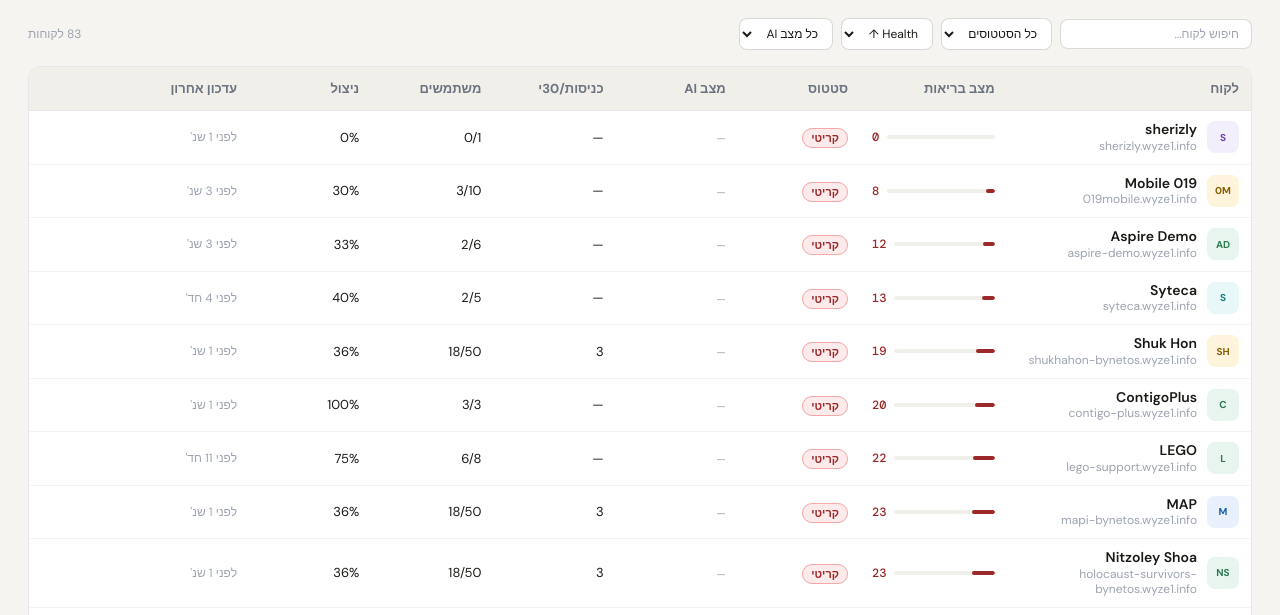
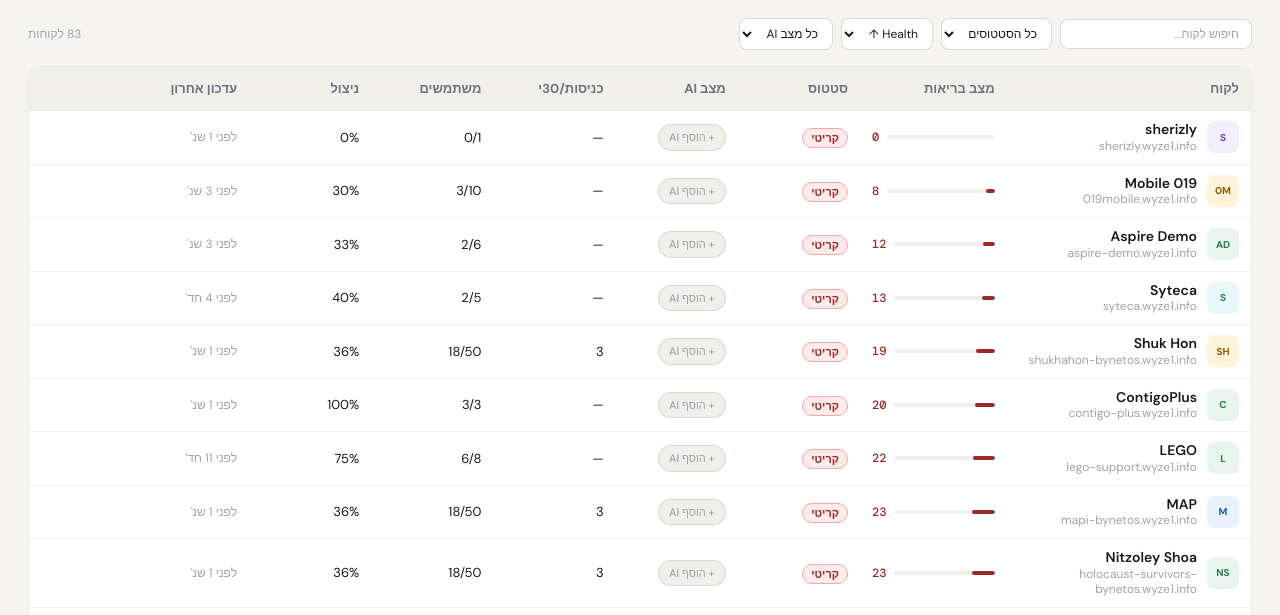
Before and after one commit to rondalal90-sketch/succentra, a plain HTML site: page index.html in a window 1280 px wide. Shown: the part 167-782 px from the top of the page. Drawn offline with nearby package versions, Linux system fonts and the light colour scheme.

Commit message:
Add files via upload

```diff
--- a/app.js
+++ b/app.js
@@ -169,7 +169,7 @@
     var score=effectiveScore(r);
     var status=liveStatus(score);
     var bc=status==='healthy'?'#2d7a4f':status==='warning'?'#8a5c00':'#9b2929';
-    var aiBadge=r.ai_enabled?'<span class="text-[11px] font-semibold px-2 py-0.5 rounded-full bg-[#e8f5ee] text-[#2d7a4f] border border-[#a8d9bb]">פעיל</span>':'<span class="text-[11px] text-gray-400">—</span>';
+    var aiBadge=r.ai_enabled?'<button onclick="event.stopPropagation();toggleAIRow(\''+r.id+'\')" class="text-[11px] font-semibold px-2.5 py-1 rounded-full bg-[#e8f5ee] text-[#2d7a4f] border border-[#a8d9bb] hover:bg-[#d4ecde] transition-colors cursor-pointer">✓ פעיל</button>':'<button onclick="event.stopPropagation();toggleAIRow(\''+r.id+'\')" class="text-[11px] font-medium px-2.5 py-1 rounded-full bg-[#f0efe9] text-gray-400 border border-black/10 hover:bg-[#e8f0fb] hover:text-[#1a5fa8] hover:border-[#a8c4f0] transition-colors cursor-pointer">+ הוסף AI</button>';
     return '<tr class="border-b border-black/5 hover:bg-[#f5f4f0] cursor-pointer transition-colors" onclick="openModal(\''+r.id+'\')">'+
       '<td class="px-3 py-2.5" style="width:20%"><div class="flex items-center gap-2.5"><div class="w-8 h-8 rounded-lg flex-shrink-0 flex items-center justify-center text-[10px] font-bold" style="background:'+abg+';color:'+afg+'">'+ini(r.name)+'</div><div><div class="font-semibold text-[14px] text-[#1a1916] leading-tight">'+r.name+'</div><div class="text-[12px] text-gray-400 leading-tight">'+r.domain+'</div></div></div></td>'+
       '<td class="px-3 py-2.5" style="width:12%"><div class="flex items-center gap-2"><div class="flex-1 h-1 bg-[#f0efe9] rounded-full overflow-hidden"><div class="h-full rounded-full" style="width:'+score+'%;background:'+bc+'"></div></div><span class="mono text-xs font-medium" style="color:'+bc+'">'+score+'</span></div></td>'+
@@ -205,6 +205,24 @@
 }
 
 // ── 13. AI TOGGLE ─────────────────────────────────────────────────────────────
+function toggleAIRow(id){
+  var r=DATA.find(function(x){return x.id===id;});if(!r)return;
+  var newVal=!(r.ai_enabled===true);
+  r.ai_enabled=newVal;
+  var crm=getCRM(id);crm.ai_enabled=newVal;saveCRM(id,crm);
+  // If this customer's modal is open, keep the modal buttons in sync
+  if(currentId===id){
+    var yesBtn=document.getElementById('ai-yes');
+    var noBtn=document.getElementById('ai-no');
+    if(yesBtn)yesBtn.className='ai-btn flex-1 py-1.5 text-xs font-semibold border rounded-lg text-center '+(newVal?'bg-[#e8f5ee] text-[#2d7a4f] border-[#a8d9bb]':'bg-[#f0efe9] text-gray-500 border-black/15');
+    if(noBtn)noBtn.className='ai-btn flex-1 py-1.5 text-xs font-semibold border rounded-lg text-center '+(!newVal?'bg-[#fdeaea] text-[#9b2929] border-[#f5a8a8]':'bg-[#f0efe9] text-gray-500 border-black/15');
+    refreshOutreach(r);
+  }
+  render();
+  updateMetrics();
+  showToast(newVal?'AI הופעל ללקוח ✓':'AI בוטל ללקוח');
+}
+
 function setAI(val){
   if(!currentId)return;
   var crm=getCRM(currentId);crm.ai_enabled=val;saveCRM(currentId,crm);
--- a/index.html
+++ b/index.html
@@ -130,9 +130,9 @@
       </select>
       <span id="rc" class="mr-auto text-xs text-gray-400"></span>
     </div>
-    <div class="bg-white border border-black/8 rounded-xl overflow-hidden">
+    <div class="bg-white border border-black/8 rounded-xl">
       <table class="w-full border-collapse" style="table-layout:fixed">
-        <thead class="bg-[#f0efe9] border-b border-black/8">
+        <thead class="bg-[#f0efe9] border-b border-black/8 sticky top-16 z-30">
           <tr>
             <th class="text-right px-3 py-3 text-[13px] font-bold text-gray-500" style="width:20%">לקוח</th>
             <th class="text-right px-3 py-3 text-[13px] font-bold text-gray-500" style="width:12%">מצב בריאות</th>
```
